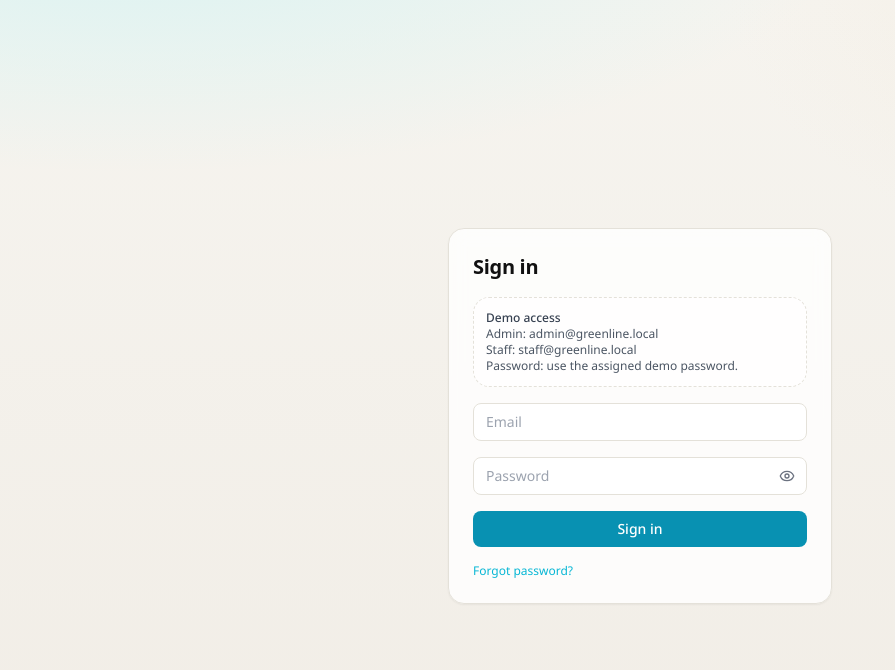
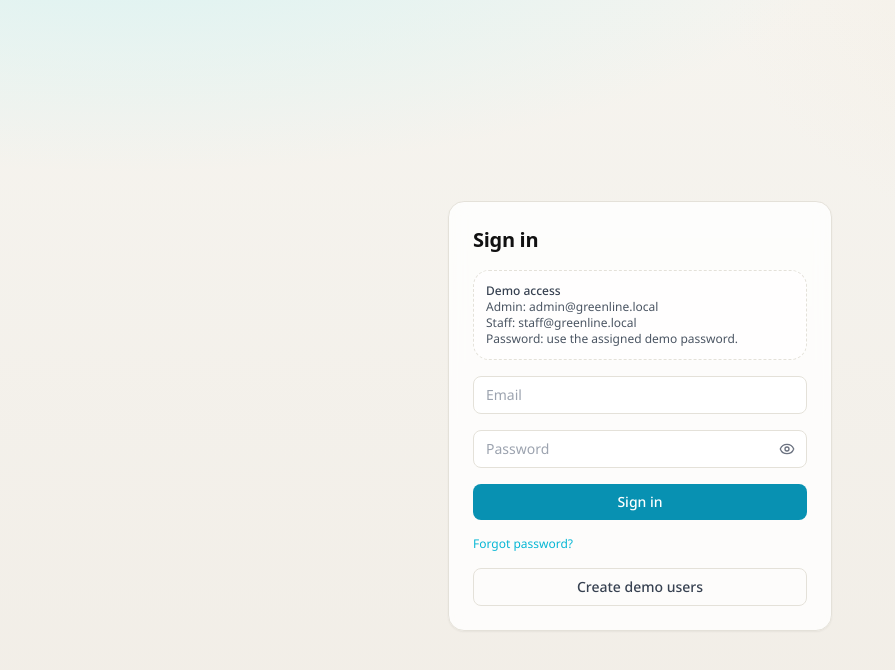
Before and after one commit to Fynecode/auto_loan_demo, a Nuxt app: page /Login in a window 1280 px wide. Shown: the top 670 px of the page, without its empty margins (0-895 px from the left). Built offline with nearby package versions, Linux system fonts and the light colour scheme; no server answers; a web font is replaced by a local one.

Commit message:
feat: allow demo seeding from login

```diff
--- a/app/pages/Login.vue
+++ b/app/pages/Login.vue
@@ -2,6 +2,7 @@
 import { ref } from 'vue'
 import { useRouter } from 'vue-router'
 import { Eye, EyeOff, Loader2 } from 'lucide-vue-next'
+import { useToast } from '~/composables/useToast'
 
 const email = ref('')
 const password = ref('')
@@ -9,6 +10,7 @@ const showPassword = ref(false)
 const loading = ref(false)
 const error = ref<string | null>(null)
 const { fetchUser } = useAuth()
+const { addToast } = useToast()
 
 const router = useRouter()
 
@@ -33,6 +35,19 @@ async function submit() {
     error.value = err?.data?.message ?? 'Invalid credentials'
   } finally {
     loading.value = false
+  }
+}
+
+const seeding = ref(false)
+async function seedDemoUsers() {
+  seeding.value = true
+  try {
+    await $fetch('/api/admin/seed', { method: 'POST' })
+    addToast({ message: 'Demo users created. You can sign in now.', variant: 'success' })
+  } catch (err: any) {
+    addToast({ message: err?.data?.message ?? 'Unable to seed demo users.', variant: 'error' })
+  } finally {
+    seeding.value = false
   }
 }
 </script>
@@ -95,6 +110,16 @@ async function submit() {
           Forgot password?
         </NuxtLink>
       </div>
+
+      <button
+        type="button"
+        :disabled="seeding"
+        class="btn btn-outline w-full"
+        @click="seedDemoUsers"
+      >
+        <Loader2 v-if="seeding" class="w-4 h-4 animate-spin" />
+        {{ seeding ? 'Creating demo users...' : 'Create demo users' }}
+      </button>
     </form>
   </div>
 </template>
```
Also changed, not shown: 1 other file (tests, documents, lock files or other folders).
